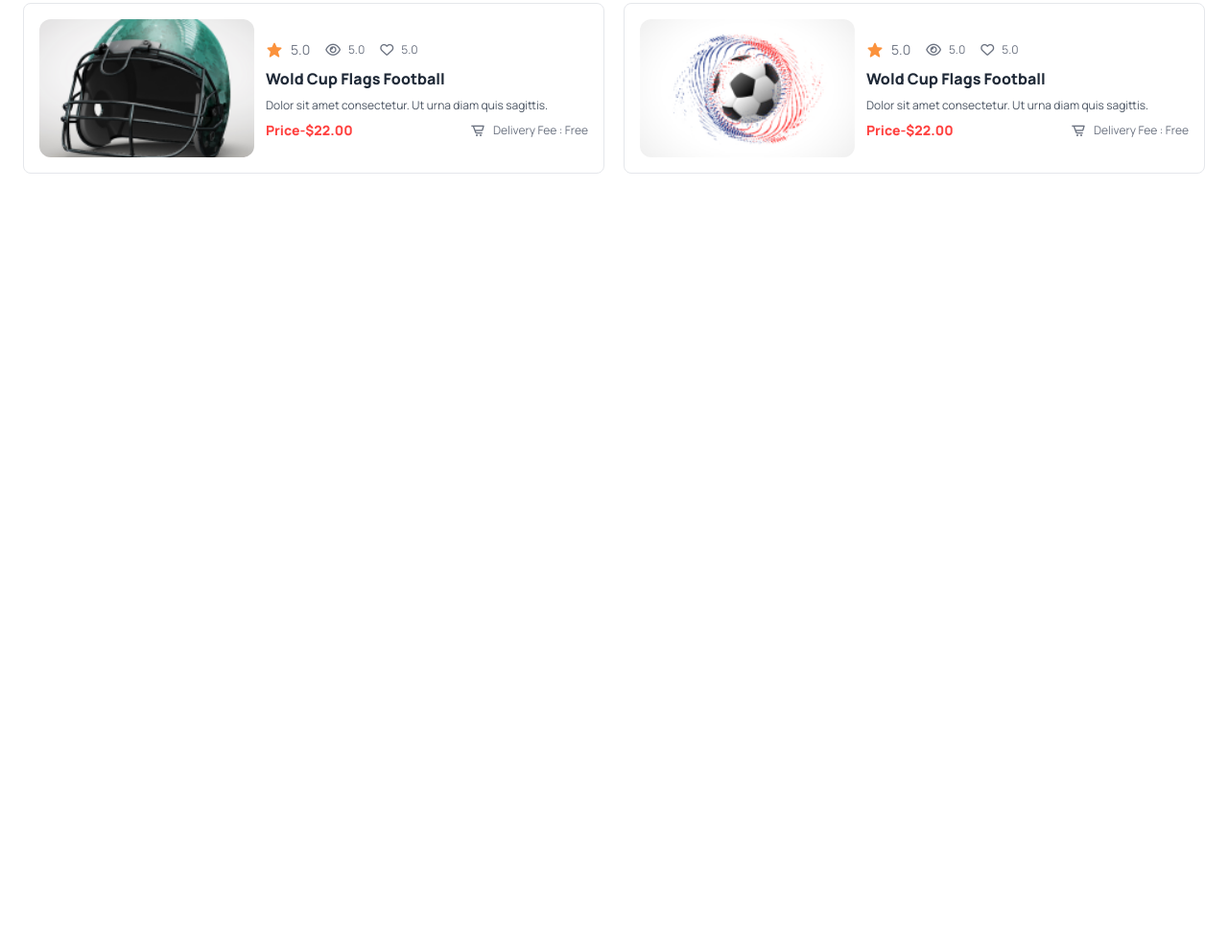
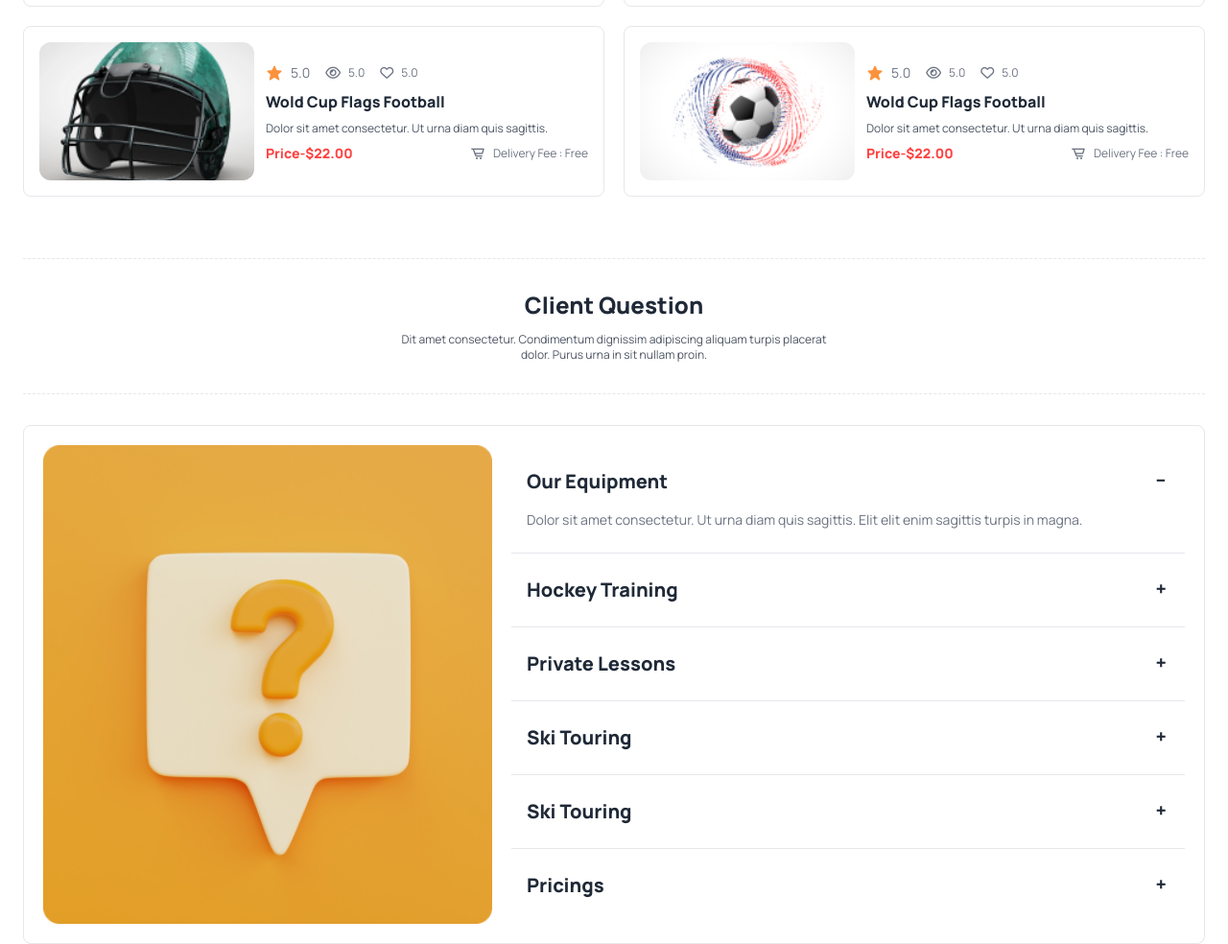
Before and after one commit to obidyhasan/Hockey, a plain HTML site: page index.html in a window 1280 px wide. Shown: the part 2440-3424 px from the top of the page at 96% size. Before the commit the page ends 2661 px from the top, so only its background shows below. Drawn offline with nearby package versions, Linux system fonts and the light colour scheme.

```diff
--- a/index.html
+++ b/index.html
@@ -217,7 +217,7 @@
 
 
         <!-- Program Sections -->
-        <section class="mb-10">
+        <section class="mb-16">
 
             <div class="mt-10 mb-8 text-center border-t border-b border-dashed py-8">
                 <h2 class="font-extrabold text-2xl">Program Sections</h2>
@@ -255,7 +255,7 @@
 
 
         <!-- Our Product -->
-        <section class="mb-10">
+        <section class="mb-16">
 
             <div class="mt-10 mb-8 text-center border-t border-b border-dashed py-8">
                 <h2 class="font-extrabold text-2xl">Our New Product</h2>
@@ -510,6 +510,80 @@
 
         </section>
 
+
+        <!-- Client Question -->
+        <section class="mb-166">
+            <div class="mt-10 mb-8 text-center border-t border-b border-dashed py-8">
+                <h2 class="font-extrabold text-2xl">Client Question</h2>
+                <p class="max-w-md text-xs mx-auto mt-3 text-gray-600">Dit amet consectetur. Condimentum dignissim adipiscing aliquam turpis placerat dolor. Purus urna in sit nullam proin. </p>
+            </div>
+
+            <!-- faq container -->
+            <div class="border rounded-lg p-5 grid lg:grid-cols-[.8fr_1.2fr] gap-5">
+
+                <div>
+                    <img class="lg:w-full lg:h-full sm:w-auto w-full object-cover rounded-lg mx-auto" src="./Images/11.png" alt="">
+                </div>
+
+                <div>
+
+                    <!-- item 1 -->
+                    <div class="collapse collapse-plus border-b rounded-none py-2">
+                        <input type="radio" name="my-accordion-3" checked="checked" />
+                        <div class="collapse-title text-xl font-extrabold">Our Equipment</div>
+                        <div class="collapse-content">
+                          <p class="text-sm text-gray-500">Dolor sit amet consectetur. Ut urna diam quis sagittis. Elit elit enim sagittis turpis in magna.</p>
+                        </div>
+                    </div>
+
+                    <!-- item 2 -->
+                    <div class="collapse collapse-plus border-b rounded-none py-2">
+                        <input type="radio" name="my-accordion-3" />
+                        <div class="collapse-title text-xl font-extrabold">Hockey Training</div>
+                        <div class="collapse-content">
+                            <p class="text-sm text-gray-500">Dolor sit amet consectetur. Ut urna diam quis sagittis. Elit elit enim sagittis turpis in magna.</p>
+                        </div>
+                    </div>
+
+                    <div class="collapse collapse-plus border-b rounded-none py-2">
+                        <input type="radio" name="my-accordion-3" />
+                        <div class="collapse-title text-xl font-extrabold">Private Lessons</div>
+                        <div class="collapse-content">
+                            <p class="text-sm text-gray-500">Dolor sit amet consectetur. Ut urna diam quis sagittis. Elit elit enim sagittis turpis in magna.</p>
+                        </div>
+                    </div>
+
+                    <div class="collapse collapse-plus border-b rounded-none py-2">
+                        <input type="radio" name="my-accordion-3" />
+                        <div class="collapse-title text-xl font-extrabold">Ski Touring</div>
+                        <div class="collapse-content">
+                            <p class="text-sm text-gray-500">Dolor sit amet consectetur. Ut urna diam quis sagittis. Elit elit enim sagittis turpis in magna.</p>
+                        </div>
+                    </div>
+
+                    <div class="collapse collapse-plus border-b rounded-none py-2">
+                        <input type="radio" name="my-accordion-3" />
+                        <div class="collapse-title text-xl font-extrabold">Ski Touring</div>
+                        <div class="collapse-content">
+                            <p class="text-sm text-gray-500">Dolor sit amet consectetur. Ut urna diam quis sagittis. Elit elit enim sagittis turpis in magna.</p>
+                        </div>
+                    </div>
+
+                    <div class="collapse collapse-plus rounded-none py-2">
+                        <input type="radio" name="my-accordion-3" />
+                        <div class="collapse-title text-xl font-extrabold">Pricings</div>
+                        <div class="collapse-content">
+                            <p class="text-sm text-gray-500">Dolor sit amet consectetur. Ut urna diam quis sagittis. Elit elit enim sagittis turpis in magna.</p>
+                        </div>
+                    </div>
+
+
+                </div>
+
+            </div>
+
+        </section>
+
     </main>
 
 </body>
```
